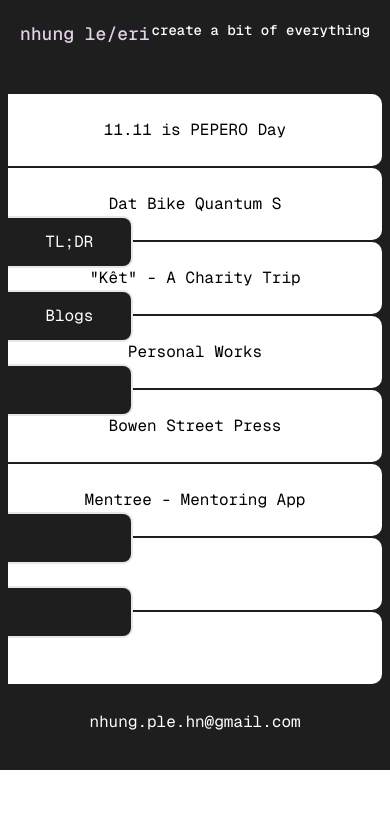
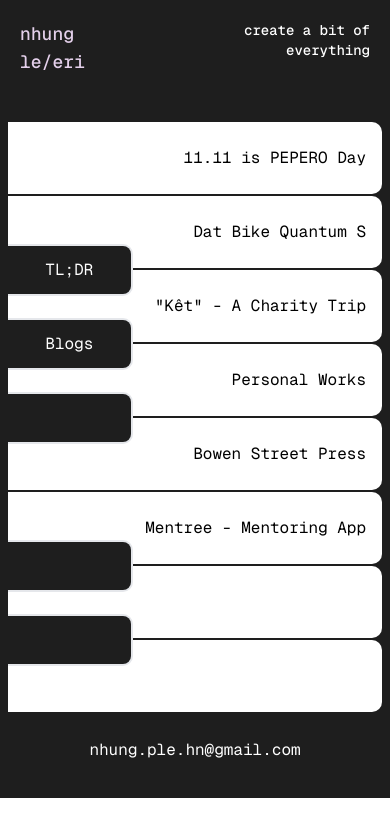
Before and after one commit to dathoangquoc/eri, a Next.js app: page / in a window 390 px wide. Shown: the top 836 px of the page. Built offline with nearby package versions, Linux system fonts and the light colour scheme.

Commit message:
minor responsive issue

```diff
--- a/src/app/page.tsx
+++ b/src/app/page.tsx
@@ -7,10 +7,10 @@ export default function Home() {
     <main className="text-dark bg-dark h-full">
       <h1>
         <div className="flex p-5 justify-between bg-dark">
-          <span className="text-lg lg:text-xl md:text-[28px] font-medium text-[#E4D0EB]">
+          <span className="text-lg lg:text-xl md:text-[28px] font-medium text-[#E4D0EB] pr-4">
             nhung le/eri
           </span>
-          <span className="text-sm md:text-lg text-white text-right">
+          <span className="text-sm md:text-lg text-white text-right pl-4">
             create a bit of everything
           </span>
         </div>
--- a/src/app/pepero-day/page.tsx
+++ b/src/app/pepero-day/page.tsx
@@ -117,7 +117,6 @@ export default function Page() {
                     </a>
                   </section>
                 </blockquote>
-                <script async src="https://www.tiktok.com/embed.js" />
               </>
             </CarouselItem>
             <CarouselItem className="basis-full lg:basis-1/3">
@@ -182,7 +181,6 @@ export default function Page() {
                     </a>
                   </section>
                 </blockquote>
-                <script async src="https://www.tiktok.com/embed.js" />
               </>
             </CarouselItem>
             <CarouselItem className="basis-full lg:basis-1/3">
@@ -246,7 +244,6 @@ export default function Page() {
                     </a>
                   </section>
                 </blockquote>
-                <script async src="https://www.tiktok.com/embed.js" />
               </>
             </CarouselItem>
           </CarouselContent>
@@ -281,6 +278,9 @@ export default function Page() {
           <Link href="/">Back</Link>
         </Button>
       </div>
+
+      {/* Tiktok script */}
+      <script async src="https://www.tiktok.com/embed.js" />
     </main>
   );
 }
--- a/src/components/white-key.tsx
+++ b/src/components/white-key.tsx
@@ -83,7 +83,7 @@ export default function WhiteKey({
 
       {/* Foreground content */}
       {content && (
-        <span className="relative z-10">{content}</span>
+        <span className="relative z-10 w-full text-end md:text-center">{content}</span>
       )}
     </div>
   );
```
